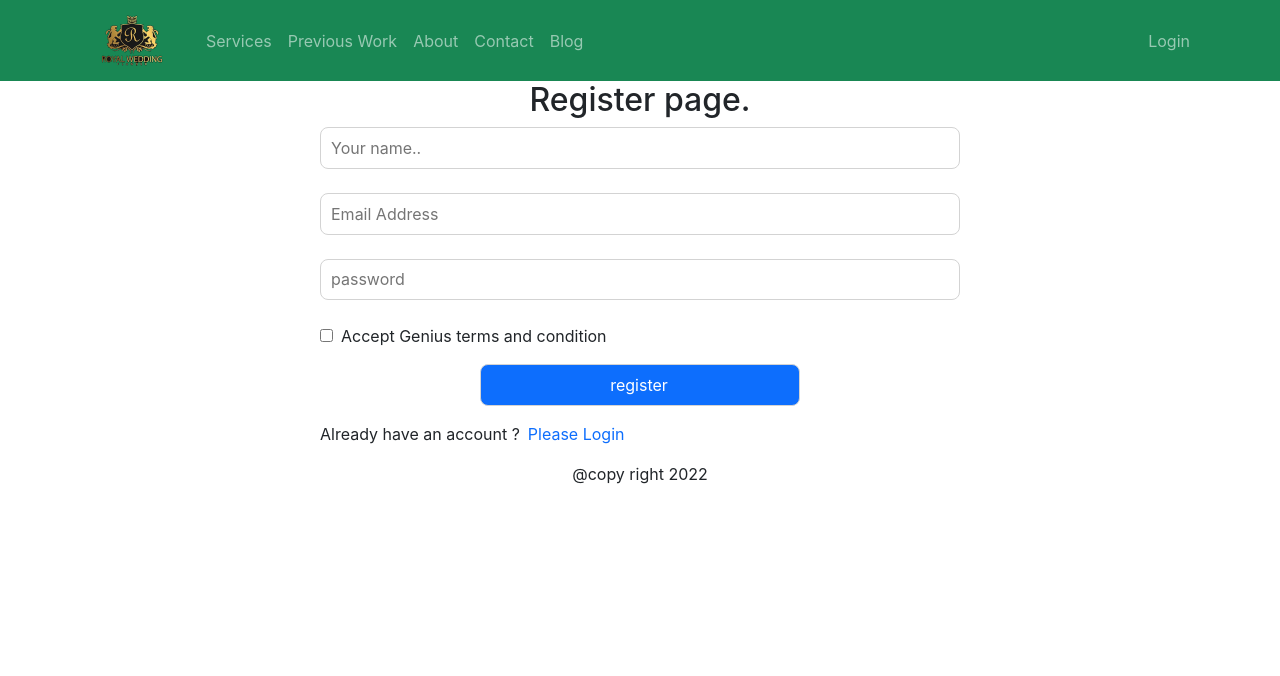
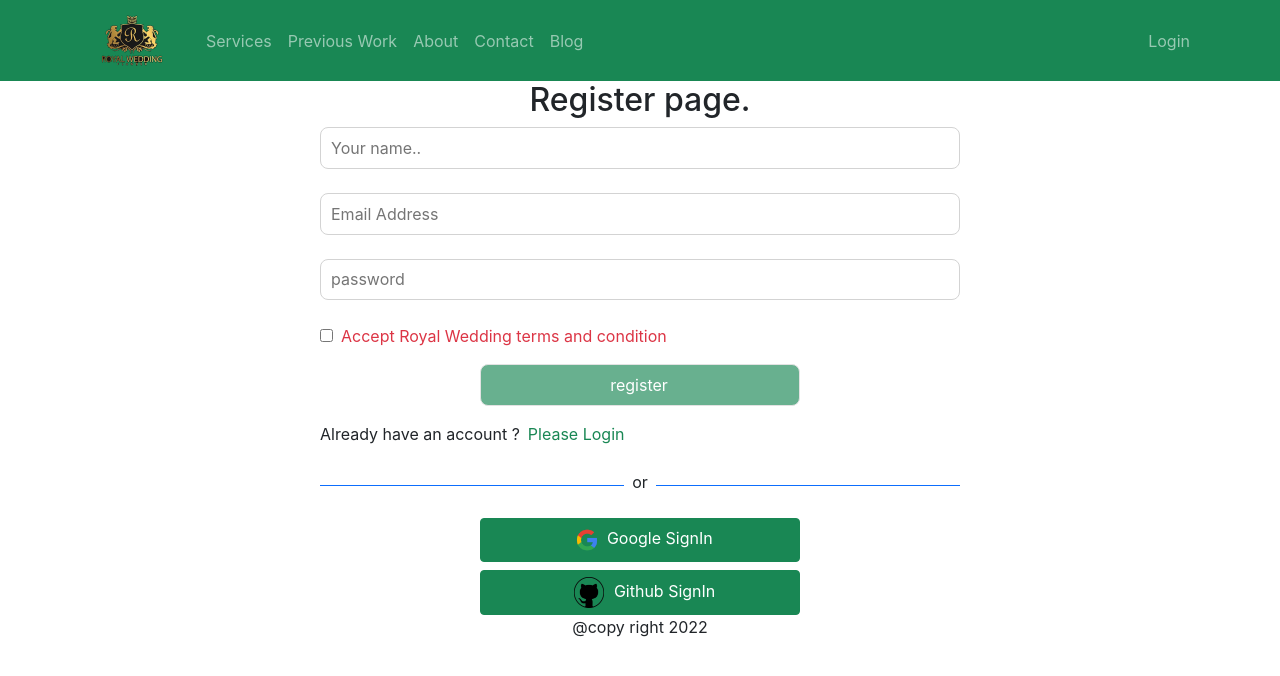
Before and after one commit to Rahat-hosen4mj/royal-wedding-photographer, a React (Create React App) app: page /register in a window 1280 px wide. Shown: the top 676 px of the page. Built offline with nearby package versions, Linux system fonts and the light colour scheme; no server answers.

Commit message:
motamuti ses kore felci akn update korte hobe onk kichu

```diff
--- a/src/Pages/Home/Banner/Banner.js
+++ b/src/Pages/Home/Banner/Banner.js
@@ -18,9 +18,9 @@ const Banner = () => {
             src={banner1}
             alt="First slide"
           />
-          <Carousel.Caption>
-            <h3>First slide label</h3>
-            <p>Nulla vitae elit libero, a pharetra augue mollis interdum.</p>
+          <Carousel.Caption className='text-info'>
+            <h3>Wedding Package</h3>
+            <p>Beginning at 6 hours coverage. Professional image processing</p>
           </Carousel.Caption>
         </Carousel.Item>
         <Carousel.Item>
@@ -30,9 +30,9 @@ const Banner = () => {
             alt="Second slide"
           />
 
-          <Carousel.Caption>
-            <h3>Second slide label</h3>
-            <p>Lorem ipsum dolor sit amet, consectetur adipiscing elit.</p>
+          <Carousel.Caption className='text-info'>
+            <h3>Couple Package</h3>
+            <p>Beginning at 4 hours coverage. Professional image processing</p>
           </Carousel.Caption>
         </Carousel.Item>
         <Carousel.Item>
@@ -42,9 +42,9 @@ const Banner = () => {
             alt="Second slide"
           />
 
-          <Carousel.Caption>
-            <h3>Second slide label</h3>
-            <p>Lorem ipsum dolor sit amet, consectetur adipiscing elit.</p>
+          <Carousel.Caption className='text-info'>
+            <h3>PreWedding Package</h3>
+            <p>Beginning at 2 hours coverage. Professional image processing</p>
           </Carousel.Caption>
         </Carousel.Item>
 
--- a/src/Pages/Login/Login/Login.js
+++ b/src/Pages/Login/Login/Login.js
@@ -1,8 +1,12 @@
 import React, { useRef } from 'react';
 import { Button, Form } from 'react-bootstrap';
-import { useSignInWithEmailAndPassword } from 'react-firebase-hooks/auth';
+import { useSendPasswordResetEmail, useSignInWithEmailAndPassword } from 'react-firebase-hooks/auth';
 import { Link, useLocation, useNavigate } from 'react-router-dom';
 import auth from '../../../firebase.init';
+import SocialLogin from '../SocialLogin/SocialLogin';
+import { ToastContainer, toast } from 'react-toastify';
+import 'react-toastify/dist/ReactToastify.css';
+import Loading from '../../Shared/Loading/Loading';
 
 const Login = () => {
     const emailRef = useRef("");
@@ -18,6 +22,20 @@ const Login = () => {
       loading,
       error,
     ] = useSignInWithEmailAndPassword(auth);
+
+    const [sendPasswordResetEmail, sending] = useSendPasswordResetEmail(auth);
+
+    if(loading || sending){
+      return <Loading />
+    }
+
+    const resetPassword = async () => {
+      const email = emailRef.current.value;
+      if(email){
+        await sendPasswordResetEmail(email);
+        toast("Sent Email. Inbox check pls..!");
+      }
+    };
 
     const navigateRegister = (event) => {
         navigate("/register");
@@ -61,7 +79,7 @@ const Login = () => {
 
         <Button
           className="mx-auto d-block w-50 m-2"
-          variant="primary"
+          variant="success"
           type="submit"
         >
           Login
@@ -73,7 +91,7 @@ const Login = () => {
         <Link
           to="/register"
           onClick={navigateRegister}
-          className="text-primary text-decoration-none px-2"
+          className="text-success text-decoration-none px-2"
         >
           Please Register
         </Link>{" "}
@@ -82,13 +100,14 @@ const Login = () => {
         Forgot Password ?
         <button
 
-
-          className="text-primary btn btn-link text-decoration-none px-2"
+          onClick={resetPassword}
+          className="text-success btn btn-link text-decoration-none px-2"
         >
           Reset Password
         </button>
       </p>
-
+      <SocialLogin />
+      <ToastContainer />
     </div>
     );
 };
--- a/src/Pages/Login/Register/Register.js
+++ b/src/Pages/Login/Register/Register.js
@@ -1,45 +1,62 @@
-import { useCreateUserWithEmailAndPassword } from 'react-firebase-hooks/auth';
-import React from "react";
+import { useCreateUserWithEmailAndPassword, useUpdateProfile } from 'react-firebase-hooks/auth';
+import React, { useState } from "react";
 import { Link, useNavigate } from "react-router-dom";
 import auth from "../../../firebase.init";
 
 import "./Register.css";
+import SocialLogin from '../SocialLogin/SocialLogin';
+import Loading from '../../Shared/Loading/Loading';
 
 const Register = () => {
+    const [agree, setAgree] = useState(false);
 
     const [
         createUserWithEmailAndPassword,
         user,
         loading,
         error,
-      ] = useCreateUserWithEmailAndPassword(auth);
+      ] = useCreateUserWithEmailAndPassword(auth,{sendEmailVerification : true});
+
+      const [updateProfile, updating, updateError] = useUpdateProfile(auth);
+
+
+
+
 
   const navigate = useNavigate();
   const navigateLogin = () => {
     navigate("/login");
   };
 
-  const handleRegister = event => {
+  if(loading || updating){
+    return <Loading />
+  }
+
+  if(user){
+   console.log(user)
+  }
+
+  const handleRegister = async (event) => {
     event.preventDefault();
     const name = event.target.name.value;
     const email = event.target.email.value;
     const password = event.target.password.value;
-   createUserWithEmailAndPassword(email,password);
+
+    await createUserWithEmailAndPassword(email,password);
+    await updateProfile({ displayName: name});
+    console.log('update profile')
+    navigate('/home');
+  };
 
 
-  };
-
-  if(user){
-    navigate('/home');
-  }
 
   return (
     <div className="register-form text-start">
       <h2 className="text-center">Register page.</h2>
       <form onSubmit={handleRegister}>
-        <input type="text" name="name" placeholder="Your name.." />
+        <input type="text" name="name" placeholder="Your name.." required />
         <br />
-        <input type="email" name="email" id="" placeholder="Email Address" />
+        <input type="email" name="email" id="" placeholder="Email Address" required />
         <br />
         <input
           type="password"
@@ -48,12 +65,13 @@ const Register = () => {
           placeholder="password"
         />{" "}
         <br />
-        <input type="checkbox" name="terms" id="terms" />
-        <label className={`ps-2`} htmlFor="terms">
-          Accept Genius terms and condition
+        <input onClick={() => setAgree(!agree)} type="checkbox" name="terms" id="terms" />
+        <label  className={`ps-2 ${agree ? "" : 'text-danger'}`} htmlFor="terms">
+          Accept Royal Wedding terms and condition
         </label>
         <input
-          className="w-50 my-3 mx-auto btn btn-primary"
+          disabled={!agree}
+          className="w-50 my-3 mx-auto btn btn-success"
           type="submit"
           value="register"
         />
@@ -63,11 +81,12 @@ const Register = () => {
         <Link
           to="/login"
           onClick={navigateLogin}
-          className="text-primary text-decoration-none px-2"
+          className="text-success text-decoration-none px-2"
         >
           Please Login
         </Link>
       </p>
+      <SocialLogin />
     </div>
   );
 };
--- a/src/Pages/Login/RequireAuth/RequireAuth.js
+++ b/src/Pages/Login/RequireAuth/RequireAuth.js
@@ -2,13 +2,16 @@ import React from 'react';
 import { useAuthState } from 'react-firebase-hooks/auth';
 import { Navigate, useLocation } from 'react-router-dom';
 import auth from '../../../firebase.init';
+import Loading from '../../Shared/Loading/Loading';
 
 
 const RequireAuth = ({children}) => {
-    const [user] = useAuthState(auth);
+    const [user,loading] = useAuthState(auth);
     let location = useLocation();
 
-
+    if(loading){
+      return <Loading />
+    }
 
     if (!user) {
 
--- a/src/Pages/Login/SocialLogin/SocialLogin.js
+++ b/src/Pages/Login/SocialLogin/SocialLogin.js
@@ -0,0 +1,61 @@
+import React from 'react';
+import google from "../../../images/google.png";
+import github from "../../../images/github.png";
+import auth from '../../../firebase.init';
+import { useSignInWithGithub, useSignInWithGoogle } from 'react-firebase-hooks/auth';
+import { useNavigate } from 'react-router-dom';
+import Loading from '../../Shared/Loading/Loading';
+
+const SocialLogin = () => {
+    const navigate = useNavigate();
+
+    const [signInWithGoogle, user, loading, error] = useSignInWithGoogle(auth);
+    const [signInWithGithub, user2, loading2, error2] = useSignInWithGithub(auth);
+
+    let errorElement;
+    if(error || error2){
+        errorElement =
+                <p className="text-danger">Error : {error?.message}{error2?.message}</p>
+
+    } ;
+    if(user || user2){
+        navigate('/home')
+    };
+
+    if(loading || loading2){
+        return <Loading />
+      }
+
+    return (
+        <div>
+      <div className="d-flex align-items-center">
+        <div style={{ height: "1px" }} className="bg-primary w-50"></div>
+        <p className="mt-2 px-2">or</p>
+        <div style={{ height: "1px" }} className="bg-primary w-50"></div>
+      </div>
+      {errorElement}
+      <div className="">
+        <button onClick={() => signInWithGoogle()}  className="btn btn-success w-50 d-block mx-auto m-2 ">
+          <img
+            src={google}
+            style={{ width: "30px", margin: " 0 .3rem" }}
+            alt=""
+          />
+          Google SignIn
+        </button>
+        <button  onClick={() => signInWithGithub()}   className="btn btn-success d-block mx-auto w-50">
+          <img
+            src={github}
+            style={{ width: "30px", margin: " 0 .6rem" }}
+            alt=""
+          />
+          Github SignIn
+        </button>
+
+
+      </div>
+    </div>
+    );
+};
+
+export default SocialLogin;
--- /dev/null
+++ b/src/Pages/Shared/Loading/Loading.js
@@ -0,0 +1,12 @@
+import React from 'react';
+import { Spinner } from 'react-bootstrap';
+
+const Loading = () => {
+    return (
+        <div style={{height : "400px"}} className='w-100 d-flex justify-content-center align-items-center'>
+            <Spinner animation="border" variant="primary" />
+        </div>
+    );
+};
+
+export default Loading;
```
Also changed, not shown: public/services.json (+5 -5 lines).
